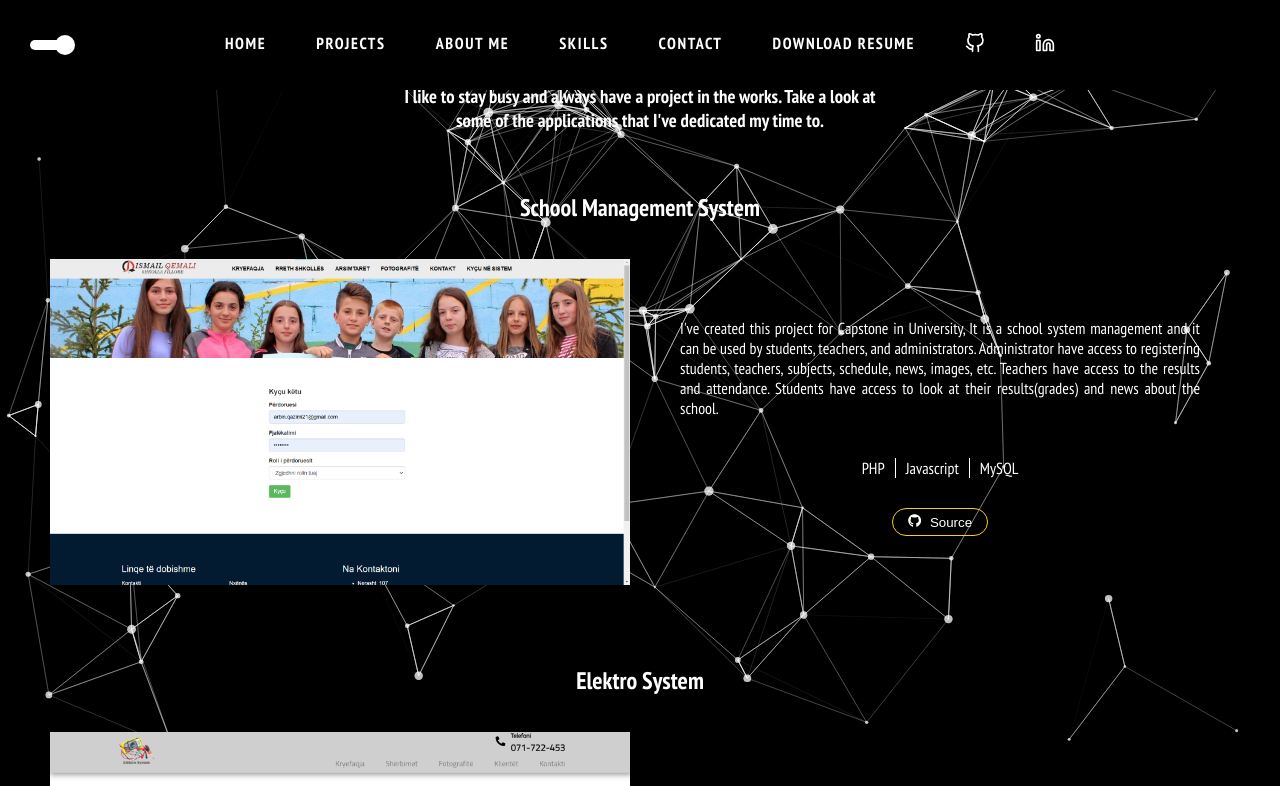
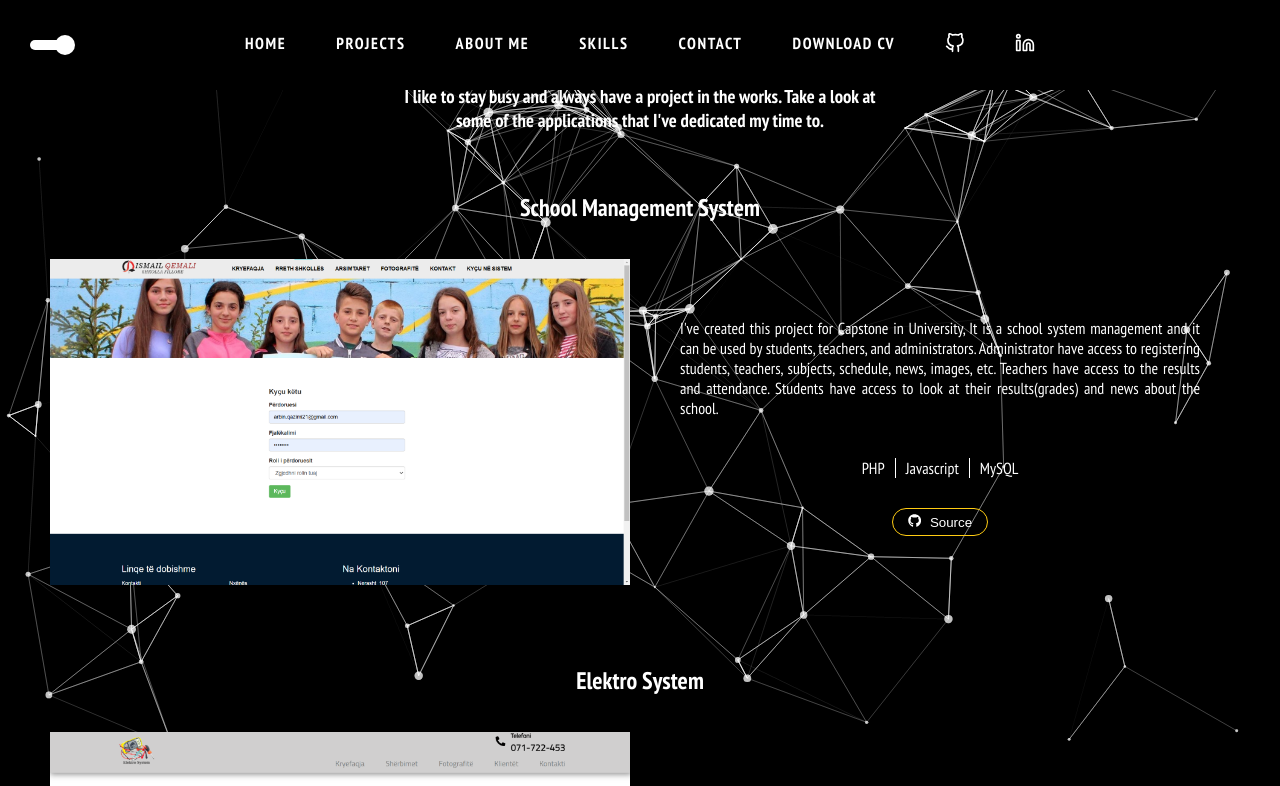
Before and after one commit to Arbin20/arbin.qazimi-PersonalSite2021, a React (Create React App) app: page /home in a window 1280 px wide. Shown: the top 786 px of the page. Built offline with nearby package versions, Linux system fonts and the light colour scheme.

Commit message:
Update RightNav.tsx

```diff
--- a/src/components/Header/RightNav/RightNav.tsx
+++ b/src/components/Header/RightNav/RightNav.tsx
@@ -77,7 +77,7 @@ const RightNav: React.FC<RightNavProps> = ({ open, setOpen }) => {
        href ="https://file.io/T4frRH4zUwKd"
        target="_blank"
        rel="noopener noreferrer">
-       Download Resume</a>
+       Download CV</a>
        </li>
       <SocialNetWork>
         <li>
```
